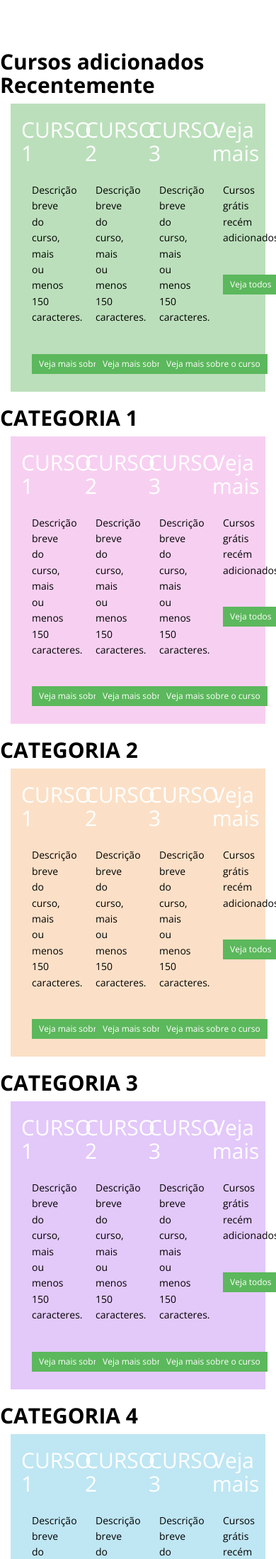
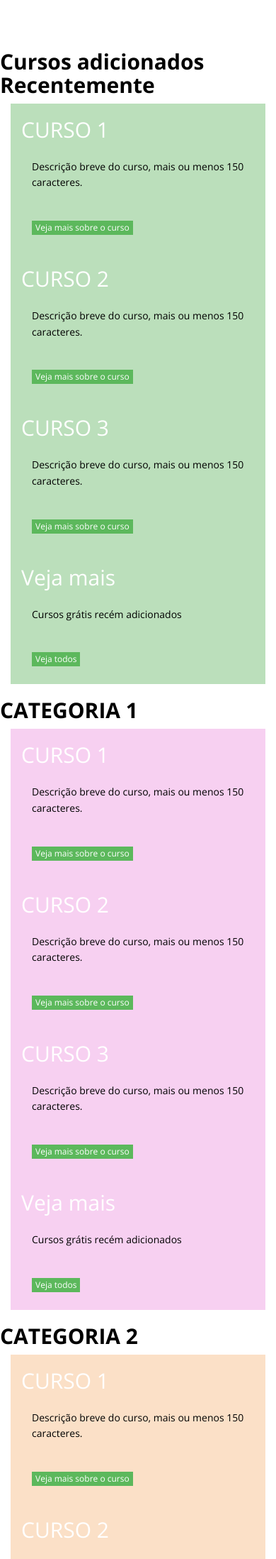
Before and after one commit to GabrielCoelho/TechTrain, a PHP site: page /courses in a window 390 px wide. Shown: the part 85-2282 px from the top of the page at 71% size. Run offline with PHP 8.4, Linux system fonts and the light colour scheme; data that the repository does not hold is empty.

Commit message:
Added an example image. Fixed the mobile version with bootstrap col-xs-12 and col-sm-3

```diff
--- a/app/views/cursos.php
+++ b/app/views/cursos.php
@@ -8,31 +8,32 @@
                 <h2 style="font-weight: bold; color: black;">Cursos adicionados Recentemente</h2>
             </div>
             <div class="row course_1">
-                <div class="col-md-3 col-xs-3">
+                <div class="col-sm-3 col-xs-12">
                     <h2>CURSO 1</h2>
-                    <!-- Aqui vem uma imagem. Precisa de um campo no banco de dados para adicionar a imagem -->
+                    <!-- Exemplo de imagem <img src="./public/images/smiling-smartphone.jpg" alt="TESTE" class="img-responsive">
+                    Aqui vem uma imagem. Precisa de um campo no banco de dados para adicionar a imagem -->
                     <p>Descrição breve do curso, mais ou menos 150 caracteres.</p>
-                    <p><a href="#" class="btn btn-success btn-sm">Veja mais sobre o curso</a></p> <!-- Poderia ser um modal que abrisse para mostrar o curso -->
+                    <p><a href="#" class="btn btn-success btn-xs">Veja mais sobre o curso</a></p> <!-- Poderia ser um modal que abrisse para mostrar o curso -->
                 </div>
 
-                <div class="col-md-3 col-xs-3">
+                <div class="col-sm-3 col-xs-12">
                     <h2>CURSO 2</h2>
                     <!-- Aqui vem uma imagem. Precisa de um campo no banco de dados para adicionar a imagem -->
                     <p>Descrição breve do curso, mais ou menos 150 caracteres.</p>
-                    <p><a href="#" class="btn btn-success btn-sm">Veja mais sobre o curso</a></p> <!-- Poderia ser um modal que abrisse para mostrar o curso -->
+                    <p><a href="#" class="btn btn-success btn-xs">Veja mais sobre o curso</a></p> <!-- Poderia ser um modal que abrisse para mostrar o curso -->
                 </div>
 
-                <div class="col-md-3 col-xs-3">
+                <div class="col-sm-3 col-xs-12">
                     <h2>CURSO 3</h2>
                     <!-- Aqui vem uma imagem. Precisa de um campo no banco de dados para adicionar a imagem -->
                     <p>Descrição breve do curso, mais ou menos 150 caracteres.</p>
-                    <p><a href="#" class="btn btn-success btn-sm">Veja mais sobre o curso</a></p> <!-- Poderia ser um modal que abrisse para mostrar o curso -->
+                    <p><a href="#" class="btn btn-success btn-xs">Veja mais sobre o curso</a></p> <!-- Poderia ser um modal que abrisse para mostrar o curso -->
                 </div>
 
-                <div class="col-md-3 col-xs-3">
+                <div class="col-sm-3 col-xs-12">
                     <h2>Veja mais</h2>
                     <p>Cursos grátis recém adicionados</p>
-                    <p><a href="#" class="btn btn-success btn-sm">Veja todos</a></p> <!-- Aqui é outra rota - '/recentlyAdded' ou 'novosCursos'... -->
+                    <p><a href="#" class="btn btn-success btn-xs">Veja todos</a></p> <!-- Aqui é outra rota - '/recentlyAdded' ou 'novosCursos'... -->
                 </div>
             </div>
 
@@ -41,31 +42,31 @@
                 <h2 style="font-weight: bold; color: black;">CATEGORIA 1</h2>
             </div>
             <div class="row course_2">
-                <div class="col-md-3 col-xs-3">
+                <div class="col-sm-3 col-xs-12">
                     <h2>CURSO 1</h2>
                     <!-- Aqui vem uma imagem. Precisa de um campo no banco de dados para adicionar a imagem -->
                     <p>Descrição breve do curso, mais ou menos 150 caracteres.</p>
-                    <p><a href="#" class="btn btn-success btn-sm">Veja mais sobre o curso</a></p> <!-- Poderia ser um modal que abrisse para mostrar o curso -->
+                    <p><a href="#" class="btn btn-success btn-xs">Veja mais sobre o curso</a></p> <!-- Poderia ser um modal que abrisse para mostrar o curso -->
                 </div>
 
-                <div class="col-md-3 col-xs-3">
+                <div class="col-sm-3 col-xs-12">
                     <h2>CURSO 2</h2>
                     <!-- Aqui vem uma imagem. Precisa de um campo no banco de dados para adicionar a imagem -->
                     <p>Descrição breve do curso, mais ou menos 150 caracteres.</p>
-                    <p><a href="#" class="btn btn-success btn-sm">Veja mais sobre o curso</a></p> <!-- Poderia ser um modal que abrisse para mostrar o curso -->
+                    <p><a href="#" class="btn btn-success btn-xs">Veja mais sobre o curso</a></p> <!-- Poderia ser um modal que abrisse para mostrar o curso -->
                 </div>
 
-                <div class="col-md-3 col-xs-3">
+                <div class="col-sm-3 col-xs-12">
                     <h2>CURSO 3</h2>
                     <!-- Aqui vem uma imagem. Precisa de um campo no banco de dados para adicionar a imagem -->
                     <p>Descrição breve do curso, mais ou menos 150 caracteres.</p>
-                    <p><a href="#" class="btn btn-success btn-sm">Veja mais sobre o curso</a></p> <!-- Poderia ser um modal que abrisse para mostrar o curso -->
+                    <p><a href="#" class="btn btn-success btn-xs">Veja mais sobre o curso</a></p> <!-- Poderia ser um modal que abrisse para mostrar o curso -->
                 </div>
 
-                <div class="col-md-3 col-xs-3">
+                <div class="col-sm-3 col-xs-12">
                     <h2>Veja mais</h2>
                     <p>Cursos grátis recém adicionados</p>
-                    <p><a href="#" class="btn btn-success btn-sm">Veja todos</a></p> <!-- Aqui é outra rota - '/recentlyAdded' ou 'novosCursos'... -->
+                    <p><a href="#" class="btn btn-success btn-xs">Veja todos</a></p> <!-- Aqui é outra rota - '/recentlyAdded' ou 'novosCursos'... -->
                 </div>
             </div>
 
@@ -73,31 +74,31 @@
                 <h2 style="font-weight: bold; color: black;">CATEGORIA 2</h2>
             </div>
             <div class="row course_3">
-                <div class="col-md-3 col-xs-3">
+                <div class="col-sm-3 col-xs-12">
                     <h2>CURSO 1</h2>
                     <!-- Aqui vem uma imagem. Precisa de um campo no banco de dados para adicionar a imagem -->
                     <p>Descrição breve do curso, mais ou menos 150 caracteres.</p>
-                    <p><a href="#" class="btn btn-success btn-sm">Veja mais sobre o curso</a></p> <!-- Poderia ser um modal que abrisse para mostrar o curso -->
+                    <p><a href="#" class="btn btn-success btn-xs">Veja mais sobre o curso</a></p> <!-- Poderia ser um modal que abrisse para mostrar o curso -->
                 </div>
 
-                <div class="col-md-3 col-xs-3">
+                <div class="col-sm-3 col-xs-12">
                     <h2>CURSO 2</h2>
                     <!-- Aqui vem uma imagem. Precisa de um campo no banco de dados para adicionar a imagem -->
                     <p>Descrição breve do curso, mais ou menos 150 caracteres.</p>
-                    <p><a href="#" class="btn btn-success btn-sm">Veja mais sobre o curso</a></p> <!-- Poderia ser um modal que abrisse para mostrar o curso -->
+                    <p><a href="#" class="btn btn-success btn-xs">Veja mais sobre o curso</a></p> <!-- Poderia ser um modal que abrisse para mostrar o curso -->
                 </div>
 
-                <div class="col-md-3 col-xs-3">
+                <div class="col-sm-3 col-xs-12">
                     <h2>CURSO 3</h2>
                     <!-- Aqui vem uma imagem. Precisa de um campo no banco de dados para adicionar a imagem -->
                     <p>Descrição breve do curso, mais ou menos 150 caracteres.</p>
-                    <p><a href="#" class="btn btn-success btn-sm">Veja mais sobre o curso</a></p> <!-- Poderia ser um modal que abrisse para mostrar o curso -->
+                    <p><a href="#" class="btn btn-success btn-xs">Veja mais sobre o curso</a></p> <!-- Poderia ser um modal que abrisse para mostrar o curso -->
                 </div>
 
-                <div class="col-md-3 col-xs-3">
+                <div class="col-sm-3 col-xs-12">
                     <h2>Veja mais</h2>
                     <p>Cursos grátis recém adicionados</p>
-                    <p><a href="#" class="btn btn-success btn-sm">Veja todos</a></p> <!-- Aqui é outra rota - '/recentlyAdded' ou 'novosCursos'... -->
+                    <p><a href="#" class="btn btn-success btn-xs">Veja todos</a></p> <!-- Aqui é outra rota - '/recentlyAdded' ou 'novosCursos'... -->
                 </div>
             </div>
 
@@ -105,31 +106,31 @@
                 <h2 style="font-weight: bold; color: black;">CATEGORIA 3</h2>
             </div>
             <div class="row course_4">
-                <div class="col-md-3 col-xs-3">
+                <div class="col-sm-3 col-xs-12">
                     <h2>CURSO 1</h2>
                     <!-- Aqui vem uma imagem. Precisa de um campo no banco de dados para adicionar a imagem -->
                     <p>Descrição breve do curso, mais ou menos 150 caracteres.</p>
-                    <p><a href="#" class="btn btn-success btn-sm">Veja mais sobre o curso</a></p> <!-- Poderia ser um modal que abrisse para mostrar o curso -->
+                    <p><a href="#" class="btn btn-success btn-xs">Veja mais sobre o curso</a></p> <!-- Poderia ser um modal que abrisse para mostrar o curso -->
                 </div>
 
-                <div class="col-md-3 col-xs-3">
+                <div class="col-sm-3 col-xs-12">
                     <h2>CURSO 2</h2>
                     <!-- Aqui vem uma imagem. Precisa de um campo no banco de dados para adicionar a imagem -->
                     <p>Descrição breve do curso, mais ou menos 150 caracteres.</p>
-                    <p><a href="#" class="btn btn-success btn-sm">Veja mais sobre o curso</a></p> <!-- Poderia ser um modal que abrisse para mostrar o curso -->
+                    <p><a href="#" class="btn btn-success btn-xs">Veja mais sobre o curso</a></p> <!-- Poderia ser um modal que abrisse para mostrar o curso -->
                 </div>
 
-                <div class="col-md-3 col-xs-3">
+                <div class="col-sm-3 col-xs-12">
                     <h2>CURSO 3</h2>
                     <!-- Aqui vem uma imagem. Precisa de um campo no banco de dados para adicionar a imagem -->
                     <p>Descrição breve do curso, mais ou menos 150 caracteres.</p>
-                    <p><a href="#" class="btn btn-success btn-sm">Veja mais sobre o curso</a></p> <!-- Poderia ser um modal que abrisse para mostrar o curso -->
+                    <p><a href="#" class="btn btn-success btn-xs">Veja mais sobre o curso</a></p> <!-- Poderia ser um modal que abrisse para mostrar o curso -->
                 </div>
 
-                <div class="col-md-3 col-xs-3">
+                <div class="col-sm-3 col-xs-12">
                     <h2>Veja mais</h2>
                     <p>Cursos grátis recém adicionados</p>
-                    <p><a href="#" class="btn btn-success btn-sm">Veja todos</a></p> <!-- Aqui é outra rota - '/recentlyAdded' ou 'novosCursos'... -->
+                    <p><a href="#" class="btn btn-success btn-xs">Veja todos</a></p> <!-- Aqui é outra rota - '/recentlyAdded' ou 'novosCursos'... -->
                 </div>
             </div>
 
@@ -137,31 +138,31 @@
                 <h2 style="font-weight: bold; color: black;">CATEGORIA 4</h2>
             </div>
             <div class="row course_5">
-                <div class="col-md-3 col-xs-3">
+                <div class="col-sm-3 col-xs-12">
                     <h2>CURSO 1</h2>
                     <!-- Aqui vem uma imagem. Precisa de um campo no banco de dados para adicionar a imagem -->
                     <p>Descrição breve do curso, mais ou menos 150 caracteres.</p>
-                    <p><a href="#" class="btn btn-success btn-sm">Veja mais sobre o curso</a></p> <!-- Poderia ser um modal que abrisse para mostrar o curso -->
+                    <p><a href="#" class="btn btn-success btn-xs">Veja mais sobre o curso</a></p> <!-- Poderia ser um modal que abrisse para mostrar o curso -->
                 </div>
 
-                <div class="col-md-3 col-xs-3">
+                <div class="col-sm-3 col-xs-12">
                     <h2>CURSO 2</h2>
                     <!-- Aqui vem uma imagem. Precisa de um campo no banco de dados para adicionar a imagem -->
                     <p>Descrição breve do curso, mais ou menos 150 caracteres.</p>
-                    <p><a href="#" class="btn btn-success btn-sm">Veja mais sobre o curso</a></p> <!-- Poderia ser um modal que abrisse para mostrar o curso -->
+                    <p><a href="#" class="btn btn-success btn-xs">Veja mais sobre o curso</a></p> <!-- Poderia ser um modal que abrisse para mostrar o curso -->
                 </div>
 
-                <div class="col-md-3 col-xs-3">
+                <div class="col-sm-3 col-xs-12">
                     <h2>CURSO 3</h2>
                     <!-- Aqui vem uma imagem. Precisa de um campo no banco de dados para adicionar a imagem -->
                     <p>Descrição breve do curso, mais ou menos 150 caracteres.</p>
-                    <p><a href="#" class="btn btn-success btn-sm">Veja mais sobre o curso</a></p> <!-- Poderia ser um modal que abrisse para mostrar o curso -->
+                    <p><a href="#" class="btn btn-success btn-xs">Veja mais sobre o curso</a></p> <!-- Poderia ser um modal que abrisse para mostrar o curso -->
                 </div>
 
-                <div class="col-md-3 col-xs-3">
+                <div class="col-sm-3 col-xs-12">
                     <h2>Veja mais</h2>
                     <p>Cursos grátis recém adicionados</p>
-                    <p><a href="#" class="btn btn-success btn-sm">Veja todos</a></p> <!-- Aqui é outra rota - '/recentlyAdded' ou 'novosCursos'... -->
+                    <p><a href="#" class="btn btn-success btn-xs">Veja todos</a></p> <!-- Aqui é outra rota - '/recentlyAdded' ou 'novosCursos'... -->
                 </div>
             </div>
             <!-- Aqui termina o for -->
```
